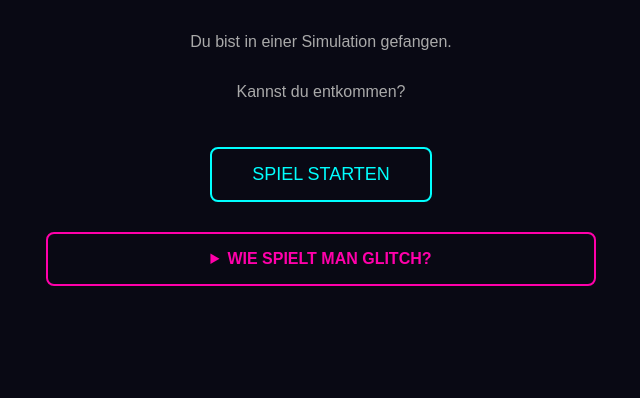
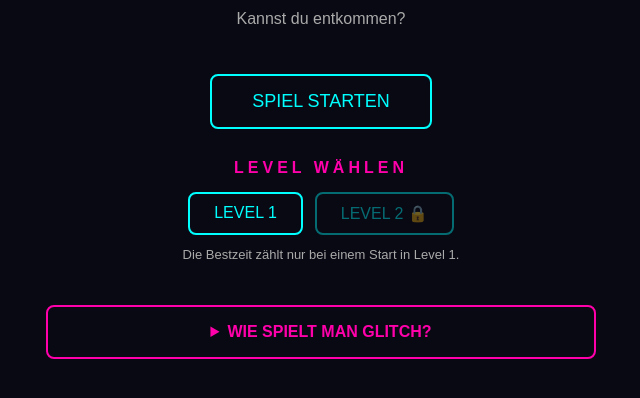
Before and after one commit to KitoSpammsL2/Lernperiode-12, a plain HTML site: page index.html in a window 1280 px wide. Shown: the part 348-746 px from the top of the page, without its empty margins (319-959 px from the left). Drawn offline with Linux system fonts and the light colour scheme.

Commit message:
AP2 Levelauswahl im Hauptmenue

```diff
--- a/index.html
+++ b/index.html
@@ -6,6 +6,7 @@
     <title>GLITCH</title>
     <link rel="stylesheet" href="style.css">
     <link rel="stylesheet" href="faruk-design.css">
+    <link rel="stylesheet" href="level-select.css">
 </head>
 <body>
 
@@ -74,5 +75,6 @@
     <script src="script.js"></script>
     <script src="puzzles.js"></script>
     <script src="door.js"></script>
+    <script src="level-select.js"></script>
 </body>
 </html>
--- /dev/null
+++ b/level-select.css
@@ -0,0 +1,40 @@
+/* Levelauswahl im Hauptmenü (level-select.js) */
+
+.level-select {
+    margin-top: 30px;
+}
+
+.level-select h3 {
+    margin: 0;
+    color: #ff00aa;
+    letter-spacing: 4px;
+    font-size: 16px;
+}
+
+.level-buttons {
+    display: flex;
+    flex-wrap: wrap;
+    justify-content: center;
+    gap: 12px;
+}
+
+.level-buttons button {
+    margin-top: 15px;
+    padding: 10px 24px;
+    font-size: 16px;
+}
+
+.level-buttons button:disabled {
+    opacity: 0.4;
+    cursor: not-allowed;
+}
+
+.level-buttons button:disabled:hover {
+    background: transparent;
+    color: #00ffff;
+}
+
+.level-note {
+    margin-top: 12px;
+    font-size: 13px;
+}
--- /dev/null
+++ b/level-select.js
@@ -0,0 +1,40 @@
+// Levelauswahl im Hauptmenü
+// Freigeschaltete Levels können direkt gestartet werden (Logik in script.js).
+
+function showLevelSelect() {
+    const startButton = document.getElementById("startButton");
+
+    if (!startButton) return;
+
+    const section = document.createElement("section");
+    section.className = "level-select";
+    section.innerHTML = `
+        <h3>LEVEL WÄHLEN</h3>
+        <div class="level-buttons"></div>
+        <p class="level-note">Die Bestzeit zählt nur bei einem Start in Level 1.</p>
+    `;
+
+    const buttons = section.querySelector(".level-buttons");
+    const unlockedLevel = getUnlockedLevel();
+
+    for (let level = 1; level <= maxLevels; level++) {
+        const locked = level > unlockedLevel;
+        const button = document.createElement("button");
+
+        button.type = "button";
+        button.dataset.level = level;
+        button.disabled = locked;
+        button.textContent = "LEVEL " + level + (locked ? " 🔒" : "");
+        button.setAttribute(
+            "aria-label",
+            "Level " + level + (locked ? " (noch gesperrt)" : " starten")
+        );
+        button.addEventListener("click", () => startGame(level));
+
+        buttons.appendChild(button);
+    }
+
+    startButton.after(section);
+}
+
+document.addEventListener("DOMContentLoaded", showLevelSelect);
```
